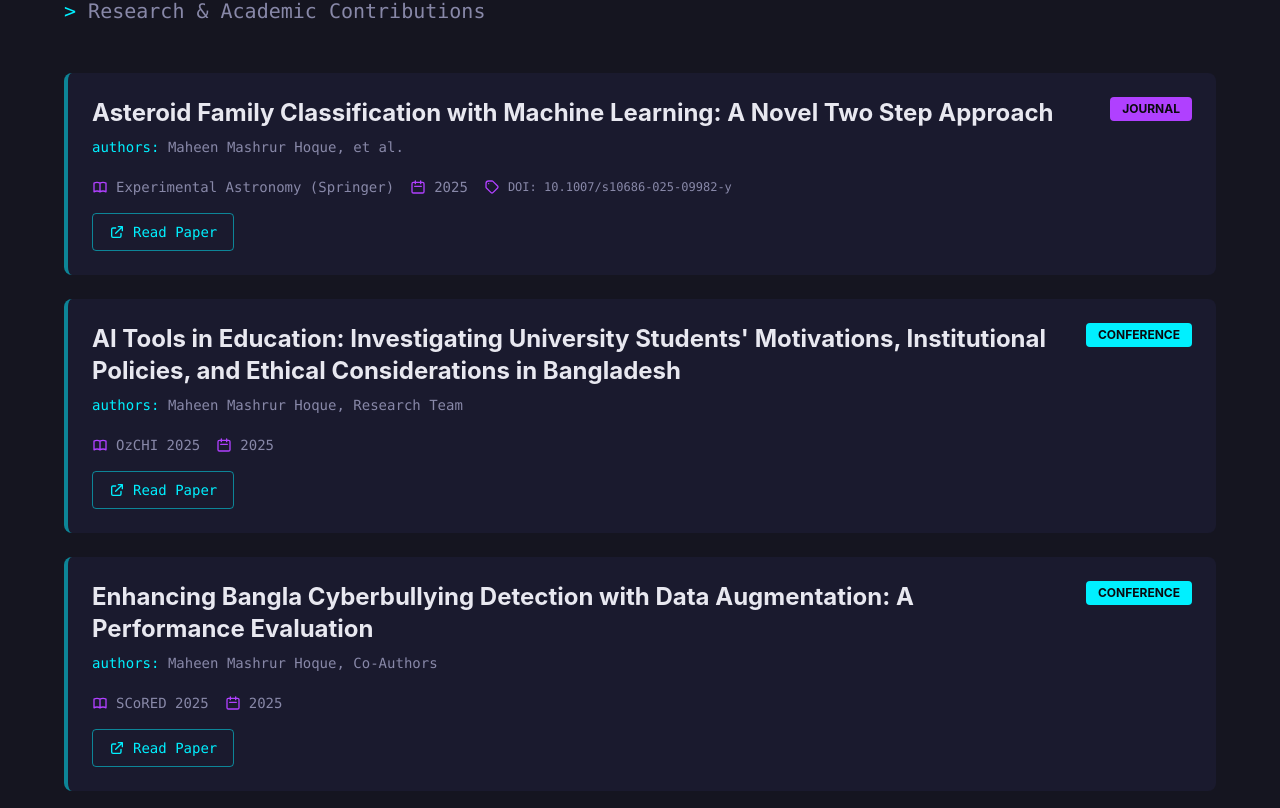
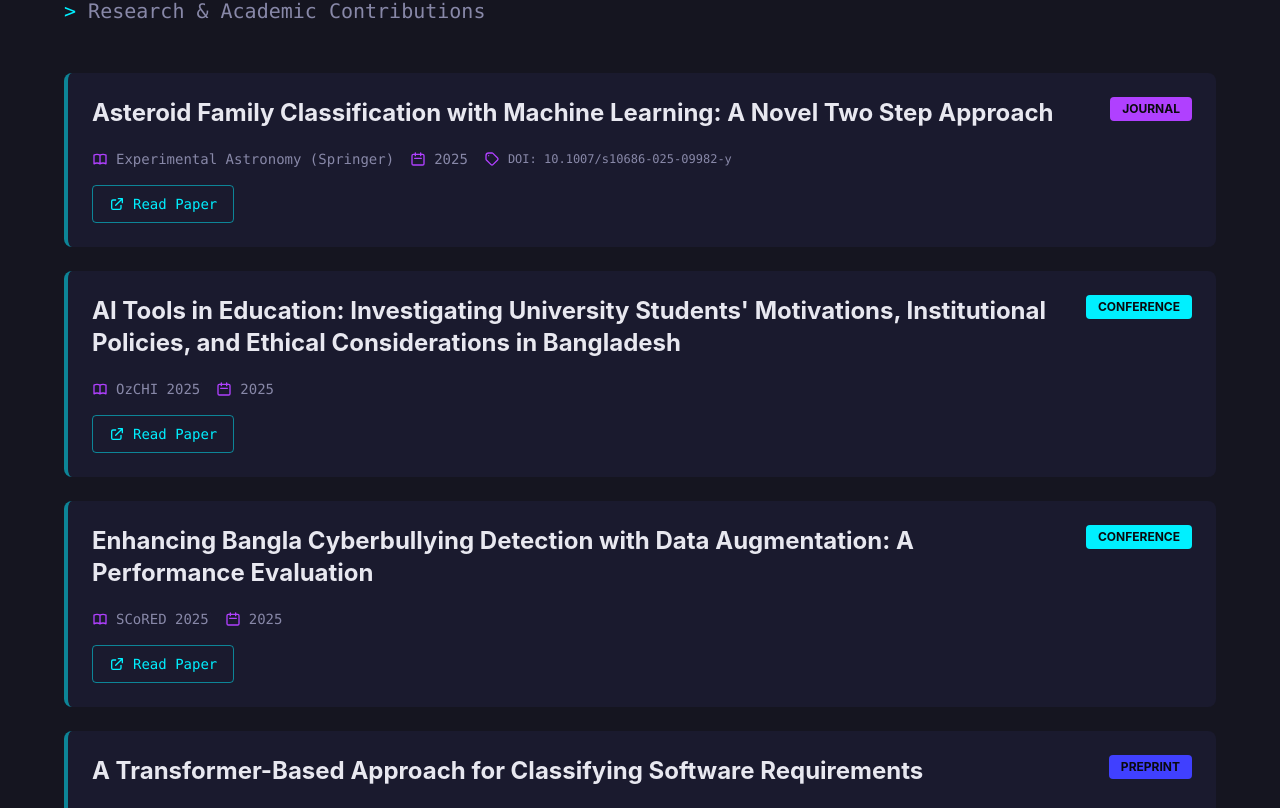
Before and after one commit to NotAlpha45/my-portfolio-v3, a React (Vite) app: page / in a window 1280 px wide. Shown: the part 4030-4838 px from the top of the page. Built offline with nearby package versions, Linux system fonts and the light colour scheme.

Commit message:
refactor: Remove authors display from Publications component for cleaner layout

```diff
--- a/src/components/Publications.tsx
+++ b/src/components/Publications.tsx
@@ -78,9 +78,6 @@ const Publications: React.FC = () => {
                   <h3 className="text-xl md:text-2xl font-bold text-cyber-white mb-2 group-hover:text-cyber-cyan transition-colors">
                     {pub.title}
                   </h3>
-                  <p className="text-cyber-gray text-sm font-mono mb-2">
-                    <span className="text-cyber-cyan">authors:</span> {pub.authors}
-                  </p>
                 </div>
                 <span className={`px-3 py-1 rounded text-xs font-bold uppercase ${getTypeColor(pub.type)}`}>
                   {pub.type}
```
